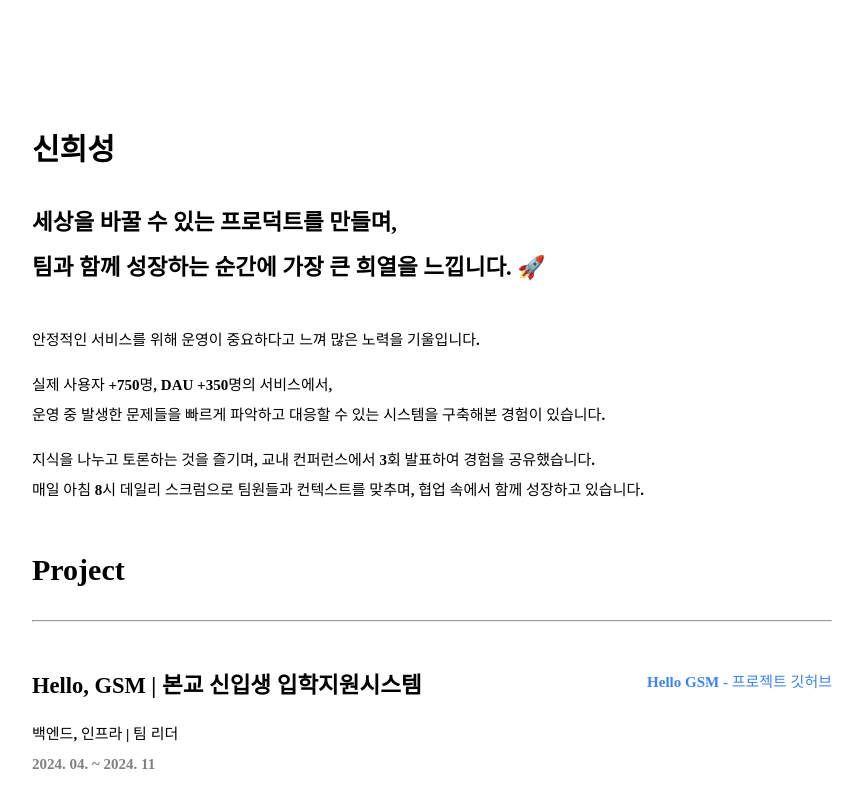
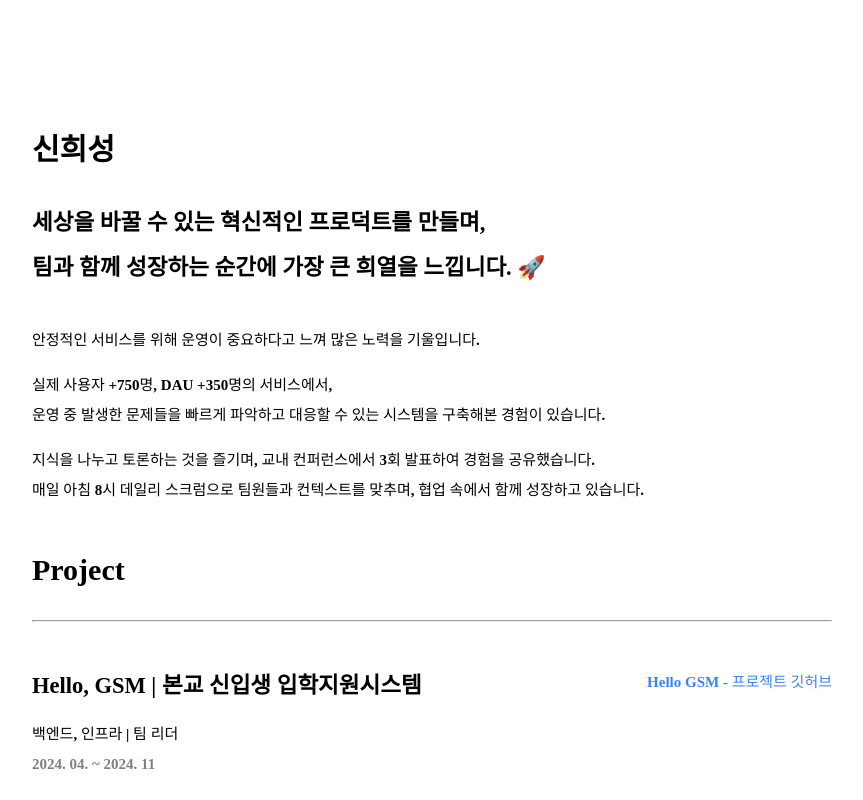
Before and after one commit to vumrra/mdx-resume, a React (Vite) app: page / in a window 1280 px wide. Shown: the top 800 px of the page, without its empty margins (208-1071 px from the left). Built offline with nearby package versions, Linux system fonts and the light colour scheme.

Commit message:
update: title

```diff
--- a/index.html
+++ b/index.html
@@ -6,7 +6,7 @@
     <title>신희성</title>
     <meta
       name="description"
-      content="세상을 바꿀 수 있는 프로덕트를 만들며, 팀과 함께 성장하는 순간에 가장 큰 희열을 느낍니다. 🚀"
+      content="세상을 바꿀 수 있는 혁신적인 프로덕트를 만들며, 팀과 함께 성장하는 순간에 가장 큰 희열을 느낍니다. 🚀"
     />
     <!-- Google Tag Manager -->
     <script>
--- a/src/resume.mdx
+++ b/src/resume.mdx
@@ -1,6 +1,6 @@
 # 신희성
 
-## 세상을 바꿀 수 있는 프로덕트를 만들며, <br /> 팀과 함께 성장하는 순간에 가장 큰 희열을 느낍니다. 🚀
+## 세상을 바꿀 수 있는 혁신적인 프로덕트를 만들며, <br /> 팀과 함께 성장하는 순간에 가장 큰 희열을 느낍니다. 🚀
 
 <div class="content">
 안정적인 서비스를 위해 운영이 중요하다고 느껴 많은 노력을 기울입니다.
@@ -148,13 +148,13 @@ AWS 아키텍처 설계, Github Actions 기반 배포 자동화 구축 작업을
 </div>
 
 <p class="content">
+  ## 개요
+  <div class="sub-content">
+    GOGO는 전국 중·고등학교 대상 스포츠 행사 플랫폼입니다.
+    본교 체육대회에서 서비스하여, +350명 DAU를 보유하고 있으며,
+    전국 단위로 확장하는 것을 목표로 계속해서 발전해 나가고 있습니다.
 
-## 개요
-
-GOGO는 전국 중·고등학교 대상 스포츠 행사 플랫폼입니다.
-본교 체육대회에서 서비스하여, +350명 DAU를 보유하고 있으며,
-전국 단위로 확장하는 것을 목표로 계속해서 발전해 나가고 있습니다.
-
+  </div>
 </p>
 
 <p class="content">
@@ -299,6 +299,8 @@ Prometheus와 Loki로 데이터를 수집하고, Grafana에서 통합 모니터
 
 <br />
 
+<br />
+<br />
 ---
 
 <br />
```
